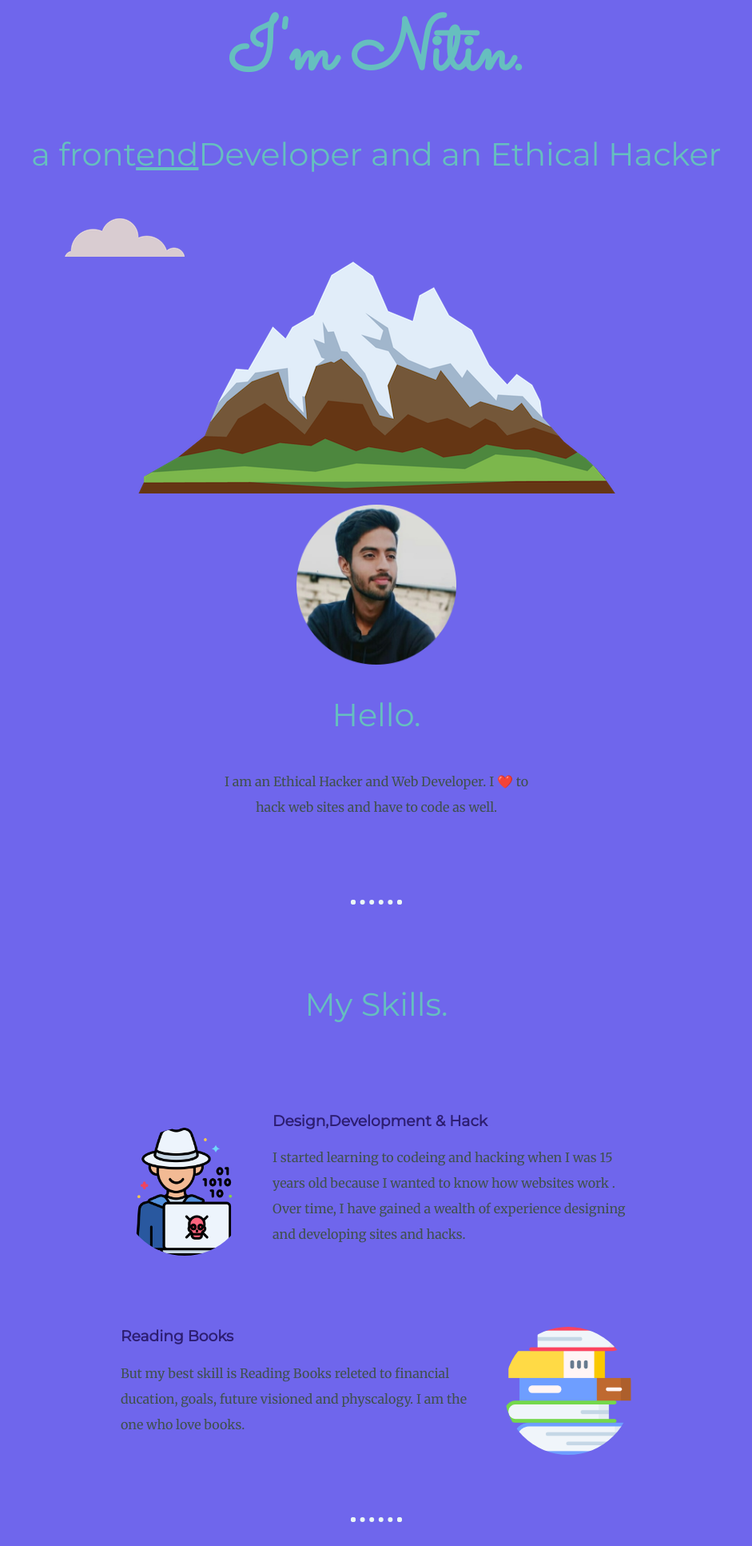
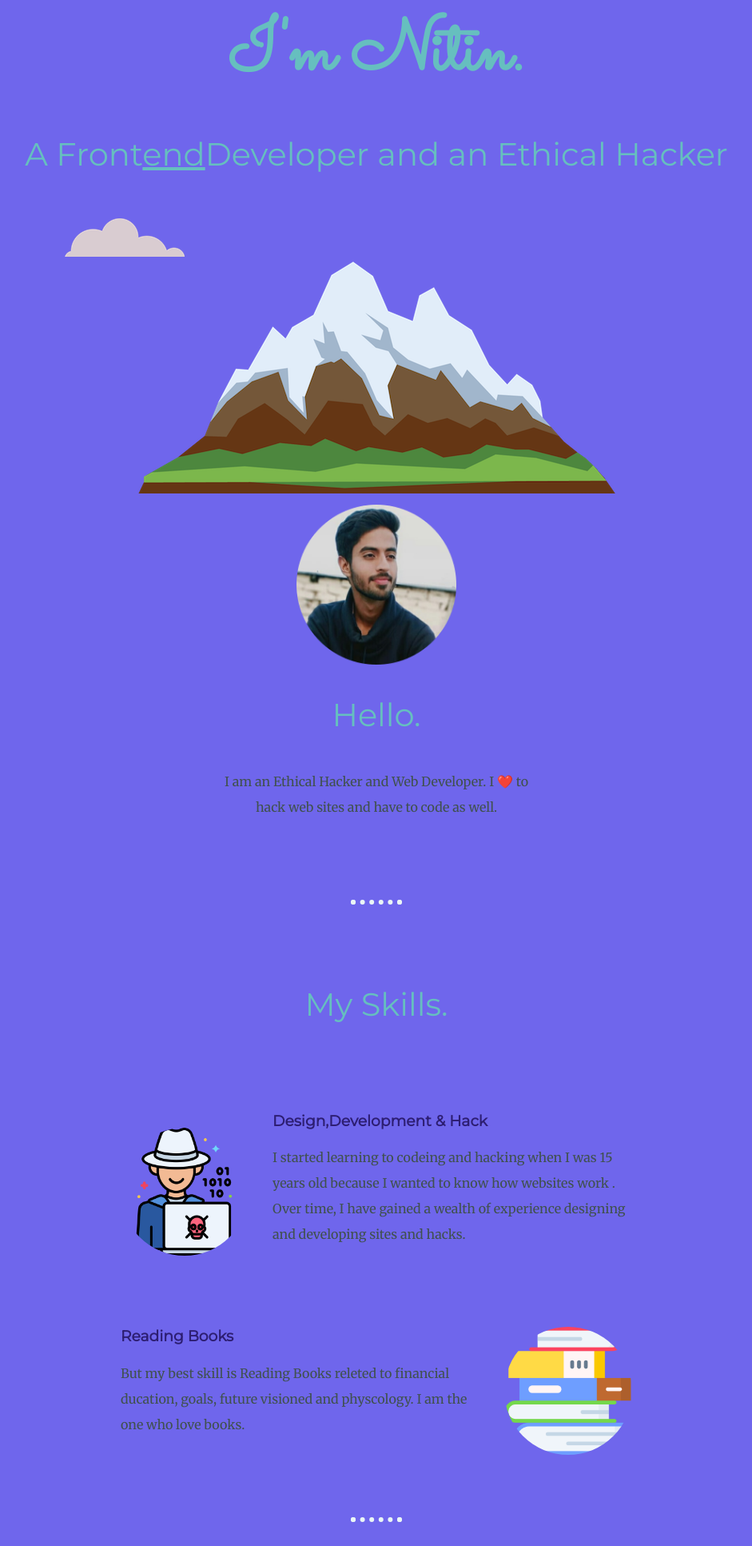
Before and after one commit to HbNitin/Portfolio, a plain HTML site: page index.html in a window 1280 px wide. Shown: the part 147-2080 px from the top of the page at 80% size, without its empty margins (169-1110 px from the left). Drawn offline with Linux system fonts and the light colour scheme.

Commit message:
Add files via upload
new

```diff
--- a/index.html
+++ b/index.html
@@ -14,7 +14,7 @@
     <img class="top-cloud" src="images/cloud.png" alt="cloud">
     <div class="title-text">
       <h1>I'm Nitin.</h1>
-      <h2>a front<span class="pro">end</span>Developer
+      <h2>A Front<span class="pro">end</span>Developer
       and an Ethical Hacker</h2>
     </div>
     <img class="bottom-cloud" src="images/cloud.png" alt="cloud">
@@ -41,7 +41,7 @@
         <img class="chilli-img" src="images/books.png" alt="chillies-img">
 
         <h3>Reading Books</h3>
-        <p>But my best skill is Reading Books releted to financial ducation, goals, future visioned and physcalogy. I am the one who love books.</p>
+        <p>But my best skill is Reading Books releted to financial ducation, goals, future visioned and physcology. I am the one who love books.</p>
 
       </div>
     </div>
```
